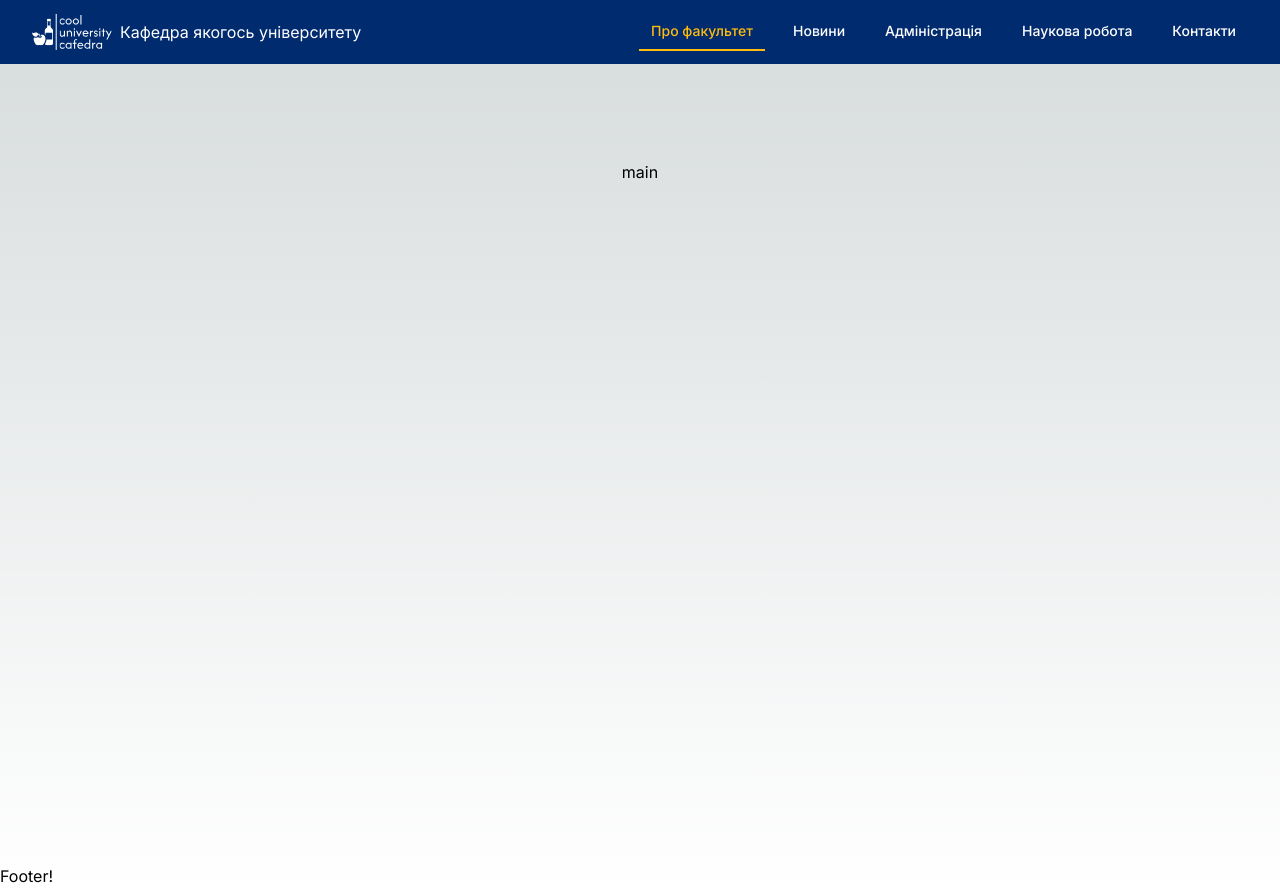
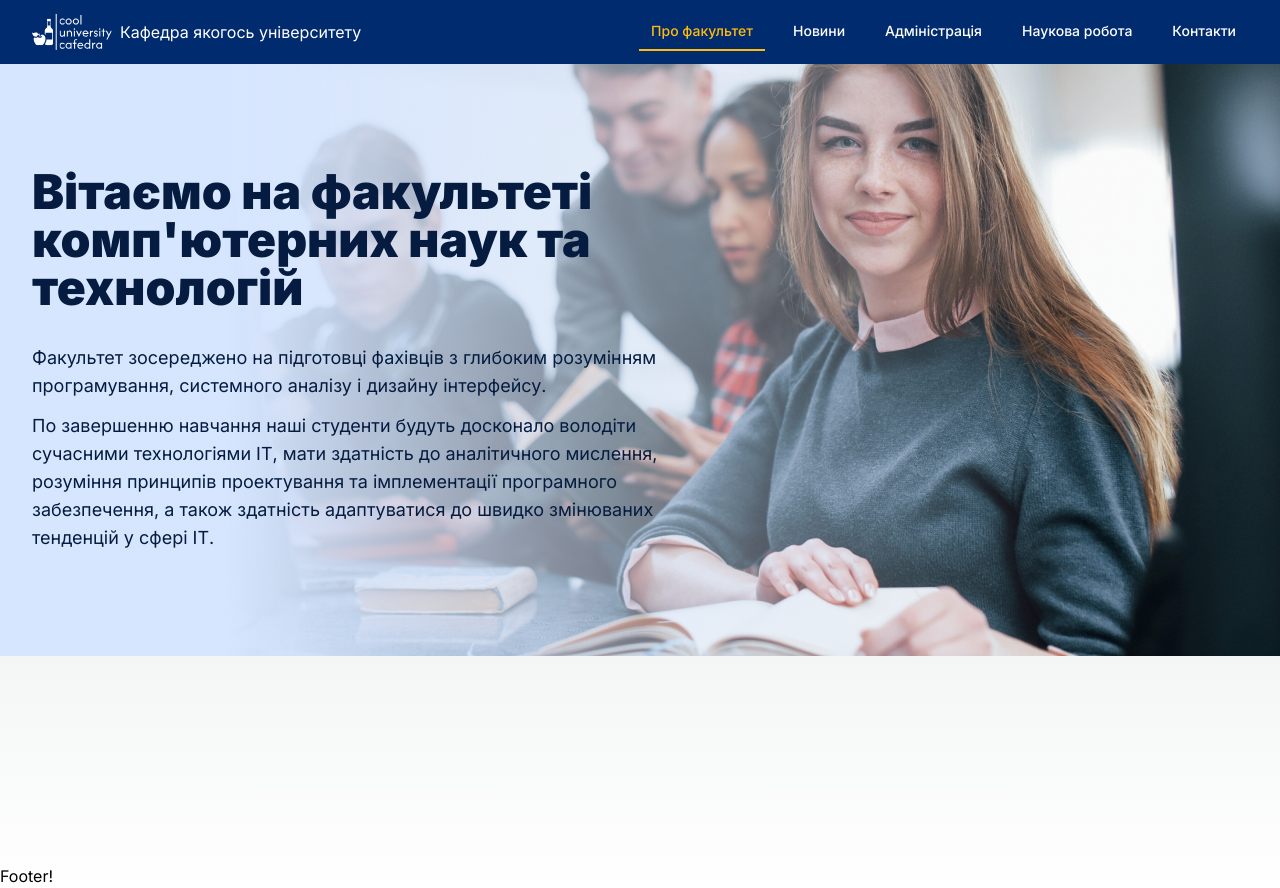
Before and after one commit to tideee2/cafedra, a Next.js app: page / in a window 1280 px wide. Built offline with nearby package versions, Linux system fonts and the light colour scheme.

Commit message:
add main page header content

```diff
--- a/src/app/layout.tsx
+++ b/src/app/layout.tsx
@@ -21,7 +21,7 @@ export default function RootLayout({
     <html lang="en">
       <body className={inter.className}>
         <Header />
-        <main className="flex min-h-screen flex-col items-center justify-between p-24">
+        <main className="flex min-h-screen flex-col">
           { children }
         </main>
         <Footer />
--- a/src/app/page.tsx
+++ b/src/app/page.tsx
@@ -1,5 +1,7 @@
+import MainHeaderContent from '@/components/main-header'
+
 export default function Home() {
   return (
-    <h1>main</h1>
+    <MainHeaderContent />
   )
 }
--- /dev/null
+++ b/src/components/main-header.tsx
@@ -0,0 +1,15 @@
+export default function MainHeaderContent() {
+  return (
+    <>
+      <section className="bg-secondary-bg md:bg-[url('/images/header-bg.png')] bg-no-repeat bg-right-bottom bg-none">
+        <div className="mx-auto max-w-7xl px-2 sm:px-6 lg:px-8 py-[104px] h-auto min-h-[20rem] ">
+          <div className="flex flex-col justify-between max-w-[650px]">
+            <h1 className="font-black text-5xl mb-8 text-text-primary">Вітаємо на факультеті комп'ютерних наук та технологій</h1>
+            <p className="text-text-primary text-lg mb-3">Факультет зосереджено на підготовці фахівців з глибоким розумінням програмування, системного аналізу і дизайну інтерфейсу.</p>
+            <p className="text-text-primary text-lg">По завершенню навчання наші студенти будуть досконало володіти сучасними технологіями ІТ, мати здатність до аналітичного мислення, розуміння принципів проектування та імплементації програмного забезпечення, а також здатність адаптуватися до швидко змінюваних тенденцій у сфері ІТ.</p>
+          </div>
+        </div>
+      </section>
+    </>
+  )
+}
--- a/tailwind.config.ts
+++ b/tailwind.config.ts
@@ -13,11 +13,20 @@ const config: Config = {
         'gradient-conic':
           'conic-gradient(from 180deg at 50% 50%, var(--tw-gradient-stops))',
       },
+      backgroundSize: {
+        'auto': 'auto',
+        'cover': 'cover',
+        'contain': 'contain',
+        '80-100': '80% 100%',
+        '16': '4rem',
+      },
     },
     colors: {
       'custom-blue': '#002B6E',
       'white': '#fff',
       'primary': '#FFBC0F',
+      'secondary-bg': '#D6E6FF',
+      'text-primary': '#051C40',
     },
   },
   plugins: [
```
Also changed, not shown: public/images/header-bg.png (added).
